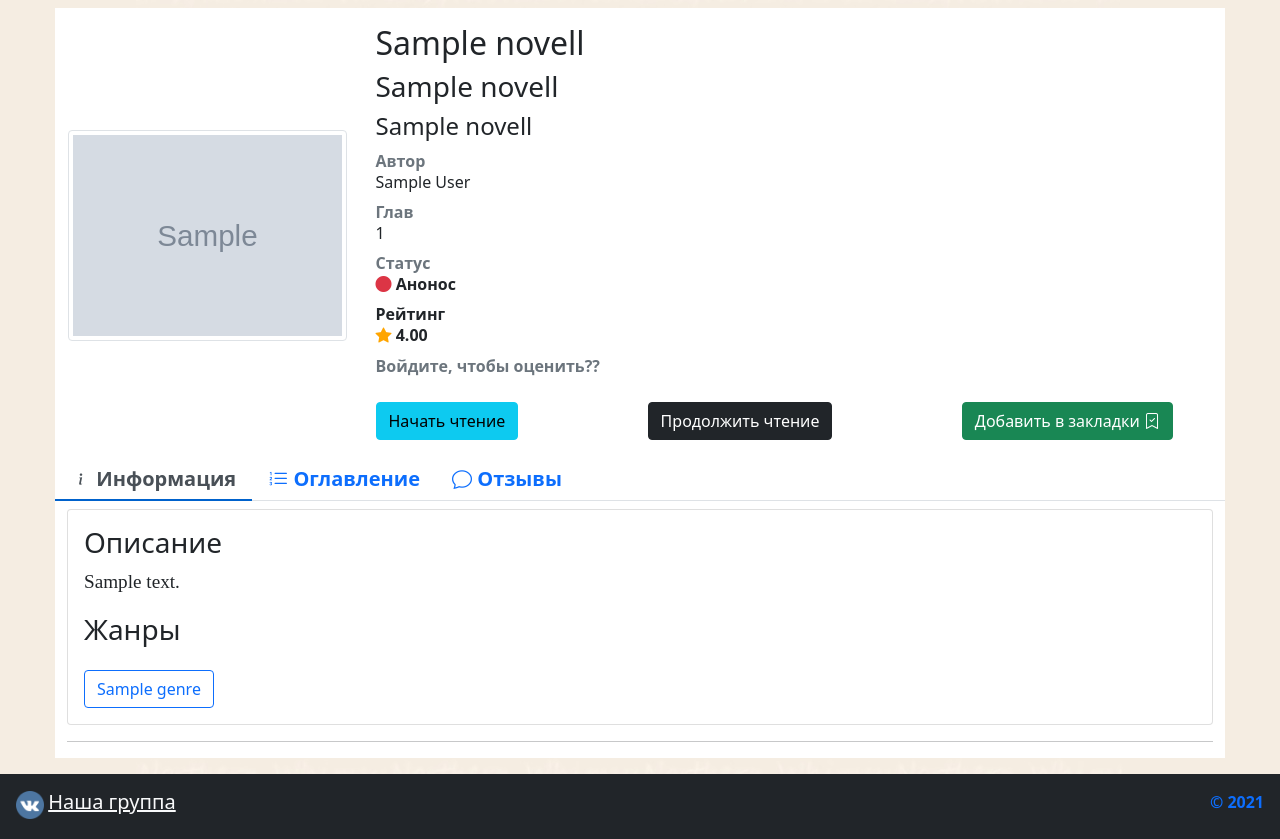
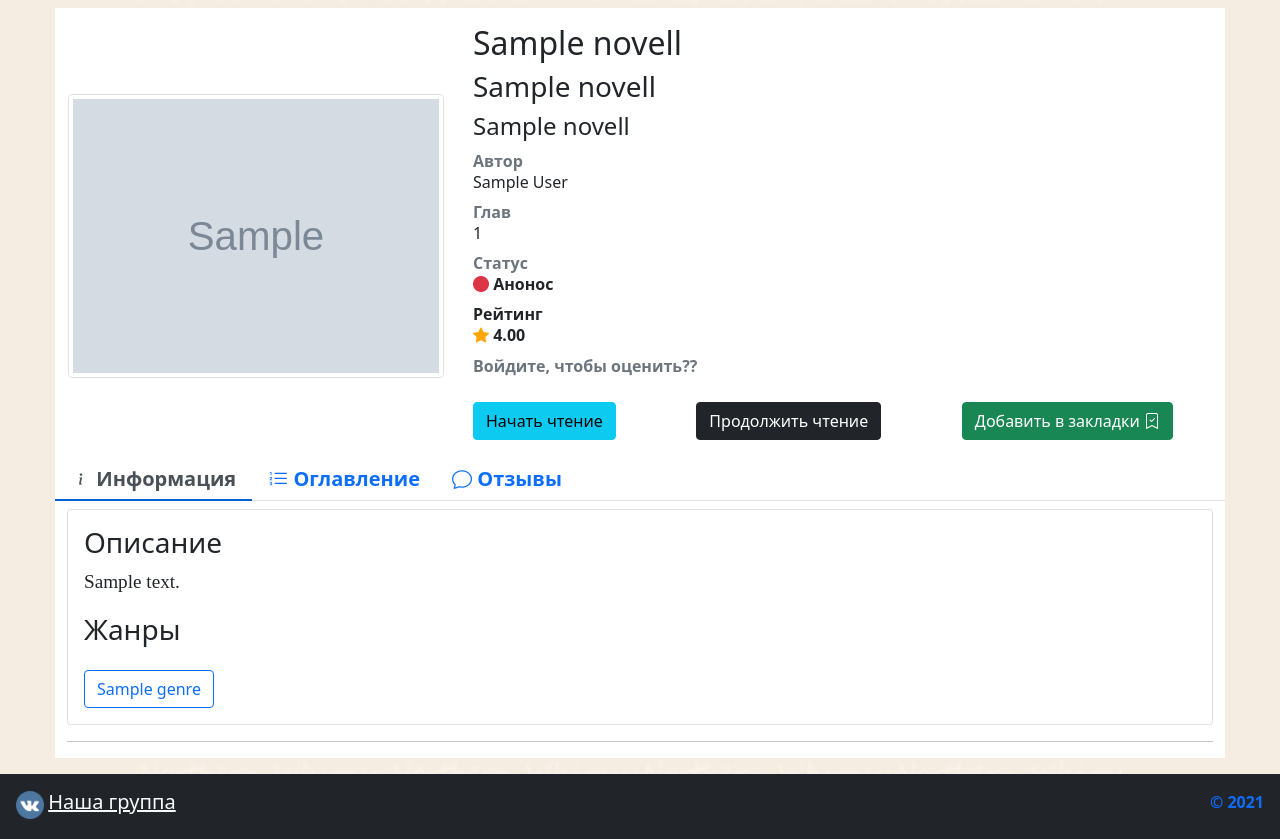
Before and after one commit to xOviwyRx/novells_site, a Django app: a page that uses novells_site/templates/base.html in a window 1280 px wide. Shown: the part 56-895 px from the top of the page. Run offline with Django 3.2, Linux system fonts and the light colour scheme; tables that the repository leaves empty hold one stand-in row (values such as "Sample post"); grey boxes marked "Sample" are stand-in pictures; some libraries are stand-ins or nearby versions.

Commit message:
0.8.6.1 edit main

```diff
--- a/novells_site/templates/base.html
+++ b/novells_site/templates/base.html
@@ -42,6 +42,7 @@
 
         body .container-xxl {
             max-width: 1170px;
+            min-height: 100%;
         }
     </style>
     {% block scripts %} {% endblock %}
--- a/novells_site/templates/core/novell_profile.html
+++ b/novells_site/templates/core/novell_profile.html
@@ -12,7 +12,7 @@
     <div class="container-xxl" style="background:#ffffff;">
 
         <div class="row mt-2 pt-3">
-            <div class="col-xxl-3 col-sm-3 pr-0">
+            <div class="col-xxl-4 col-sm-4 pr-0">
                 <table class="h-100 mx-0">
                     <td class="text-center">
                         <img src="{{ novell.poster.url }}" alt="{{ novell.original_title }}"
@@ -20,7 +20,7 @@
                     </td>
                 </table>
             </div>
-            <div class="col-xxl-9 col-sm-9">
+            <div class="col-xxl-8 col-sm-8">
 
                 <div class="card border-0 h-100">
                     <div class="card-body pt-0">
```
